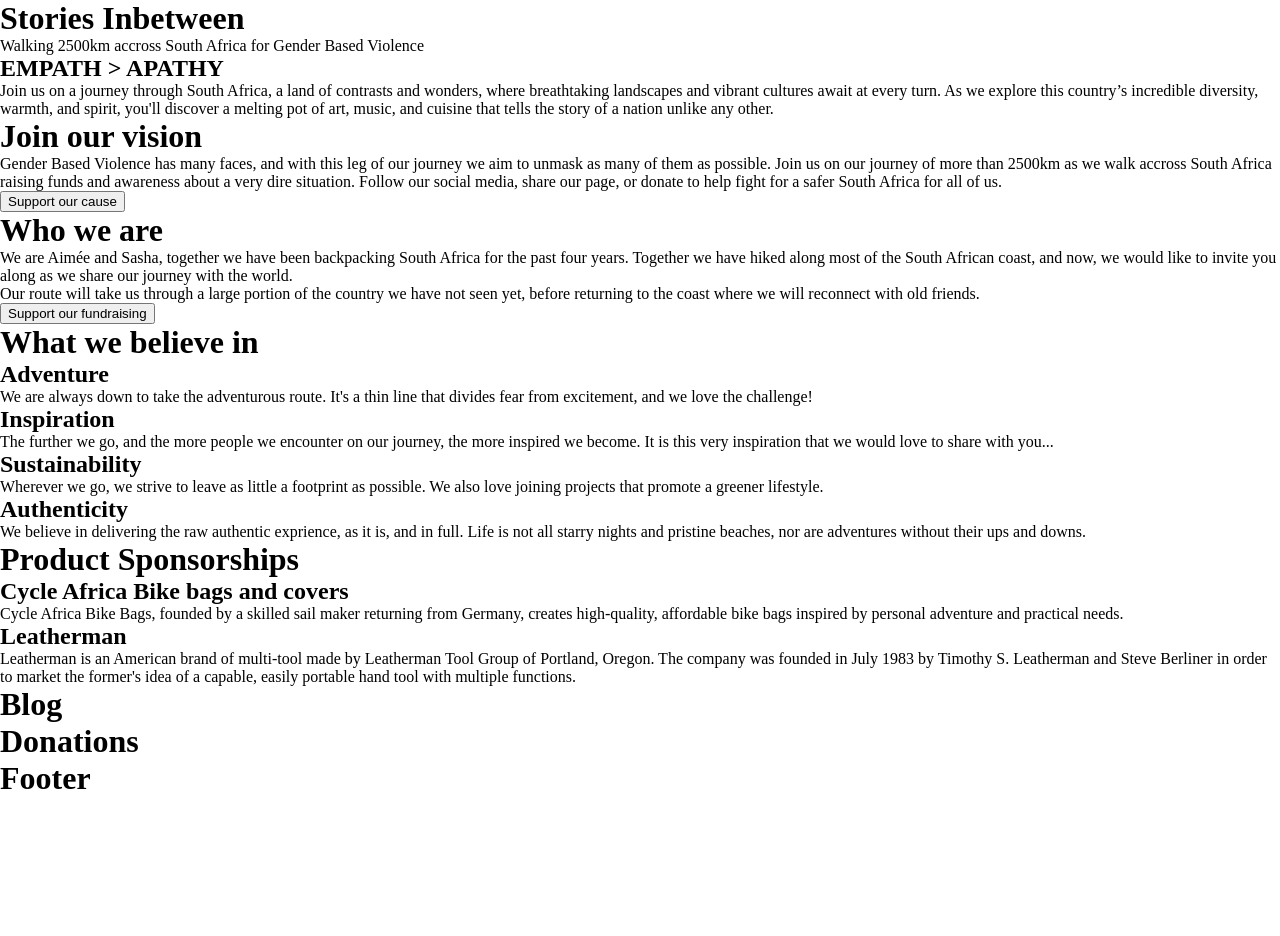
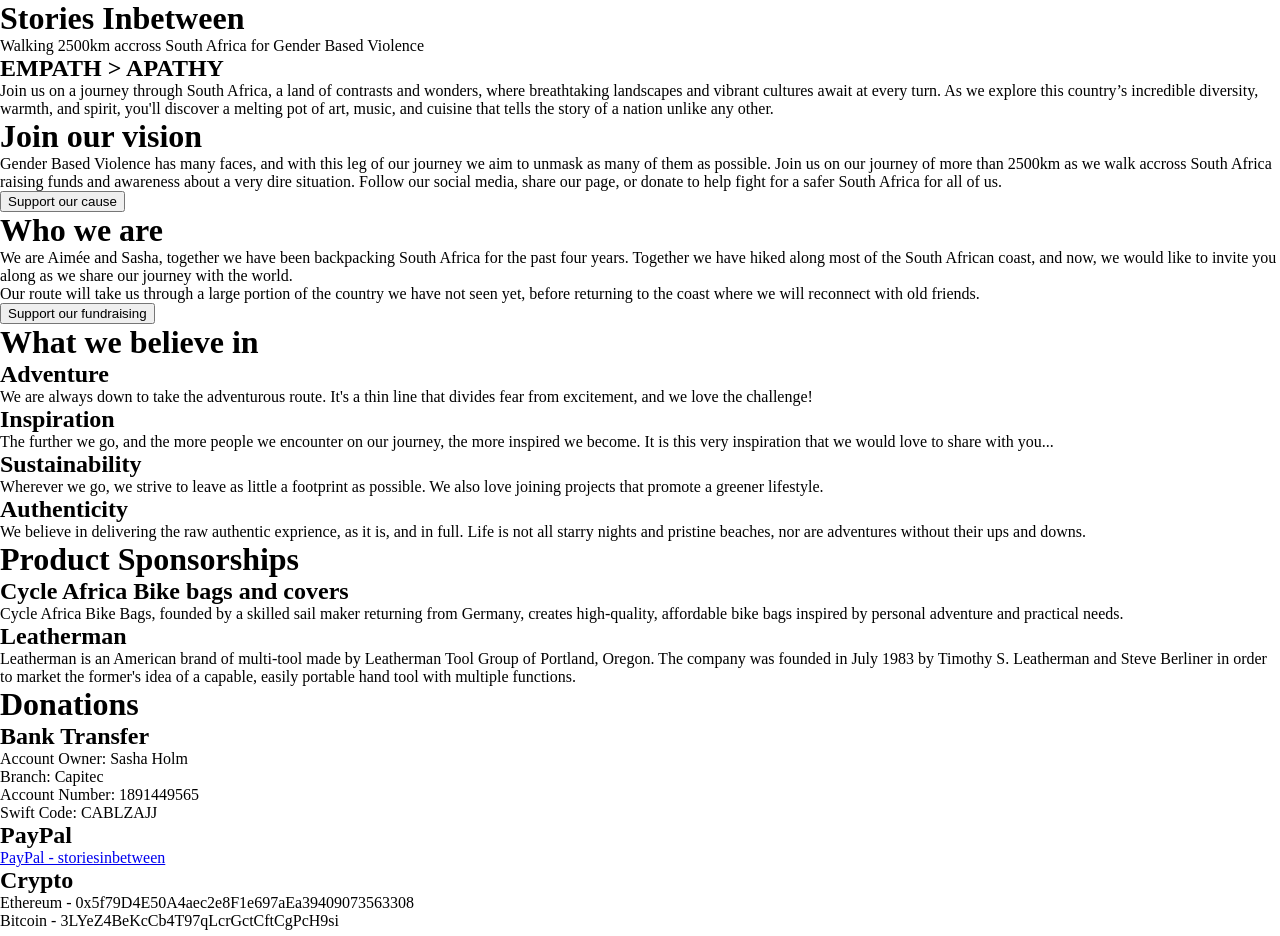
Before and after one commit to almac8/stories_inbetween, a React (Vite) app: page / in a window 1280 px wide. Shown: the top 936 px of the page. Before the commit the page ends 800 px from the top, so only its background shows below. Built offline with nearby package versions, Linux system fonts and the light colour scheme.

Commit message:
Donations basic data

```diff
--- /dev/null
+++ b/src/component_tree/Donations/Donations.tsx
@@ -0,0 +1,26 @@
+const Donations = () => (
+  <div>
+    <h1>Donations</h1>
+
+    <div>
+      <h2>Bank Transfer</h2>
+      <p>Account Owner: Sasha Holm</p>
+      <p>Branch: Capitec</p>
+      <p>Account Number: 1891449565</p>
+      <p>Swift Code: CABLZAJJ</p>
+    </div>
+
+    <div>
+      <h2>PayPal</h2>
+      <a href="https://www.paypal.me/storiesinbetween">PayPal - storiesinbetween</a>
+    </div>
+
+    <div>
+      <h2>Crypto</h2>
+      <p>Ethereum - 0x5f79D4E50A4aec2e8F1e697aEa39409073563308</p>
+      <p>Bitcoin - 3LYeZ4BeKcCb4T97qLcrGctCftCgPcH9si</p>
+    </div>
+  </div>
+);
+
+export default Donations;
--- a/src/component_tree/HomePage.tsx
+++ b/src/component_tree/HomePage.tsx
@@ -3,6 +3,7 @@ import Vision from "./Vision/Vision";
 import Introduction from "./Introduction/Introduction";
 import Values from "./Values/Values";
 import Sponsors from "./Sponsors/Sponsors";
+import Donations from "./Donations/Donations";
 
 const HomePage = () => (
   <div>
@@ -11,8 +12,7 @@ const HomePage = () => (
     <Introduction />
     <Values />
     <Sponsors />
-    <h1>Blog</h1>
-    <h1>Donations</h1>
+    <Donations />
     <h1>Footer</h1>
   </div>
 )
```
